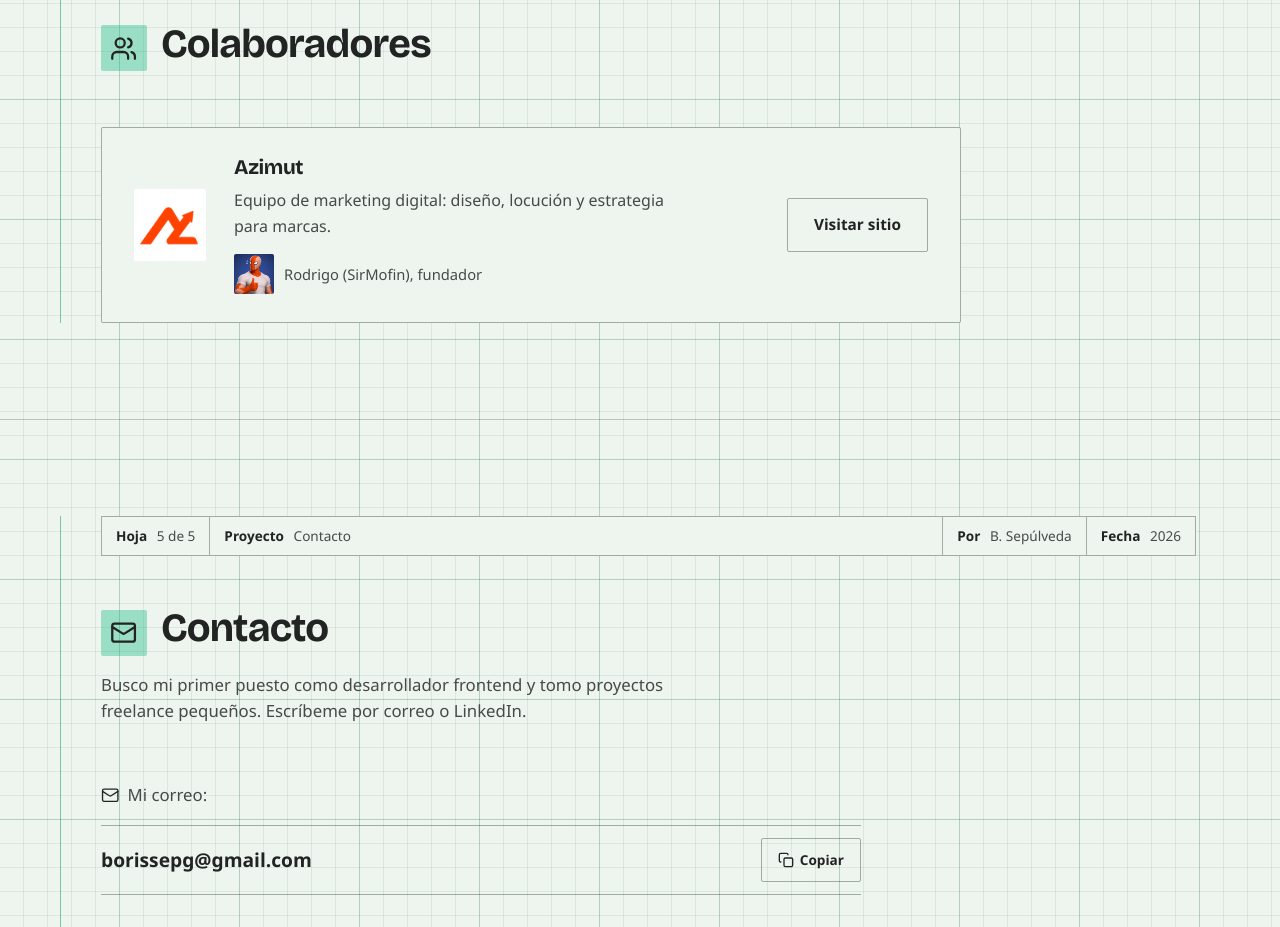
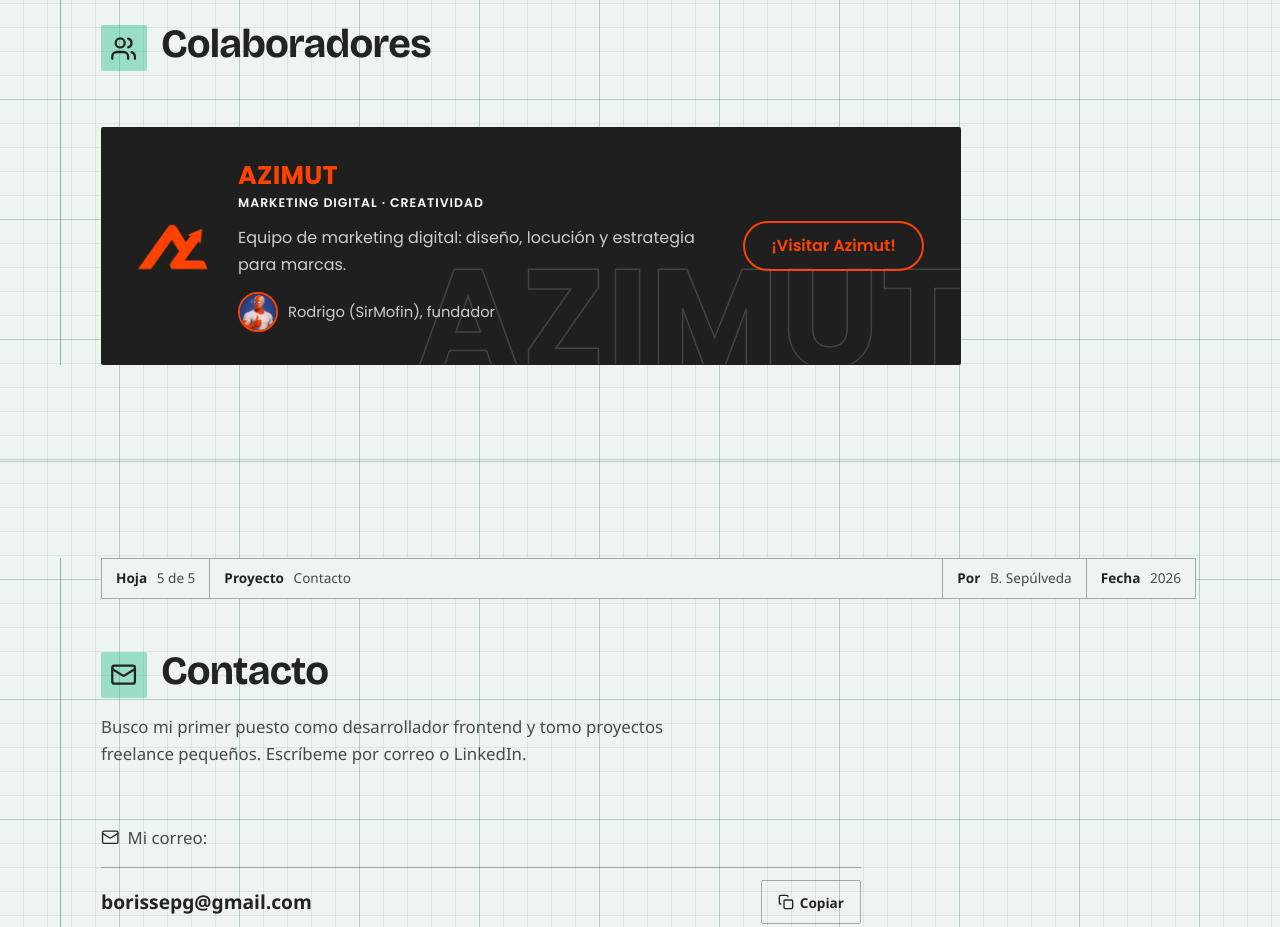
Before and after one commit to BorisSepulvedaG/Portafolio, a plain HTML site: page index.html in a window 1280 px wide. Shown: the part 3740-4667 px from the top of the page. Drawn offline with nearby package versions, Linux system fonts and the light colour scheme; a web font is replaced by a local one.

Commit message:
feat(colaboradores): tarjeta de azimut con su propia identidad visual
- carbon #1f1f1f, naranja #ff4200, poppins y boton en pildora como en sirmofin.online
- "azimut" en contorno detras del contenido, igual que su portada
- boton sin relleno en reposo para que el texto naranja cumpla 4.9:1
- en movil el logo va arriba y el contorno no queda detras del boton

```diff
--- a/index.html
+++ b/index.html
@@ -23,13 +23,13 @@
     <!-- Tipografías: Bricolage Grotesque (títulos), Atkinson Hyperlegible Next (texto), JetBrains Mono (código) -->
     <link rel="preconnect" href="https://fonts.googleapis.com">
     <link rel="preconnect" href="https://fonts.gstatic.com" crossorigin>
-    <link href="https://fonts.googleapis.com/css2?family=Atkinson+Hyperlegible+Next:wght@400..700&family=Bricolage+Grotesque:opsz,wght@12..96,600..700&family=JetBrains+Mono:wght@400;600;700&display=swap" rel="stylesheet">
+    <link href="https://fonts.googleapis.com/css2?family=Atkinson+Hyperlegible+Next:wght@400..700&family=Bricolage+Grotesque:opsz,wght@12..96,600..700&family=JetBrains+Mono:wght@400;600;700&family=Poppins:wght@400;600;700&display=swap" rel="stylesheet">
 
     <!-- Tema antes del primer pintado (evita parpadeo en tema claro) -->
-    <script src="theme-init.js?v=2.1.0"></script>
+    <script src="theme-init.js?v=2.2.0"></script>
 
     <!-- Hoja de estilos principal -->
-    <link rel="stylesheet" href="styles.css?v=2.1.0">
+    <link rel="stylesheet" href="styles.css?v=2.2.0">
 
     <!-- Datos estructurados JSON-LD (SEO) -->
     <script type="application/ld+json">
@@ -338,19 +338,22 @@
                     <h2 id="colaboradores-heading" class="section-title"><span class="title-icon"><svg class="icon" aria-hidden="true" focusable="false"><use href="#i-users"/></svg></span>Colaboradores</h2>
                 </div>
 
-                <article class="collab-card">
+                <!-- Tarjeta con la identidad de Azimut (carbón, naranja #FF4200, Poppins), como un volante pegado en la hoja -->
+                <article class="collab-card collab-azimut">
+                    <span class="collab-echo" aria-hidden="true">AZIMUT</span>
                     <img src="assets/azimut-logo.png" alt="Logo de Azimut" class="collab-logo" width="72" height="72" loading="lazy" decoding="async">
                     <div class="collab-body">
                         <h3 class="collab-name">Azimut</h3>
+                        <p class="collab-tagline">Marketing digital · Creatividad</p>
                         <p class="collab-desc">Equipo de marketing digital: diseño, locución y estrategia para marcas.</p>
                         <div class="collab-person">
                             <img src="assets/sirmofin-avatar.png" alt="Avatar de SirMofin" class="collab-avatar" width="40" height="40" loading="lazy" decoding="async">
                             <span>Rodrigo (SirMofin), fundador</span>
                         </div>
                     </div>
-                    <a href="https://sirmofin.online/" target="_blank" rel="noopener noreferrer" class="btn btn-secondary collab-link">
-                        <span>Visitar sitio</span>
-                        <span class="visually-hidden">de Azimut (se abre en una pestaña nueva)</span>
+                    <a href="https://sirmofin.online/" target="_blank" rel="noopener noreferrer" class="collab-link">
+                        <span>¡Visitar Azimut!</span>
+                        <span class="visually-hidden">(se abre en una pestaña nueva)</span>
                     </a>
                 </article>
             </div>
@@ -470,6 +473,6 @@
     </div>
 
     <!-- Script de interactividad y comportamiento -->
-    <script src="main.js?v=2.1.0"></script>
+    <script src="main.js?v=2.2.0"></script>
 </body>
 </html>
--- a/styles.css
+++ b/styles.css
@@ -1881,3 +1881,126 @@ body {
         gap: 24px;
     }
 }
+
+/* --- COLABORADOR: VOLANTE DE AZIMUT PEGADO EN LA HOJA ---
+   Excepción documentada: esta tarjeta lleva la identidad de Azimut
+   (carbón #1f1f1f, naranja #FF4200, Poppins, botón píldora) y no la del cuaderno.
+   Se ve igual en tema claro y oscuro porque es su marca, no la nuestra. */
+
+.collab-azimut {
+    --az-bg: #1f1f1f;
+    --az-orange: #ff4200;
+    --az-ink: #ffffff;
+    --az-ink-soft: rgba(255, 255, 255, 0.78);
+    position: relative;
+    overflow: hidden;
+    isolation: isolate;
+    padding: 32px 36px;
+    background-color: var(--az-bg);
+    color: var(--az-ink);
+    border: 1px solid var(--ink-rule);
+    border-radius: var(--radius-sm);
+    font-family: 'Poppins', var(--font-body);
+}
+
+[data-theme="light"] .collab-azimut {
+    background-color: var(--az-bg);
+}
+
+/* El gesto de su portada: "AZIMUT" enorme en contorno, detrás del contenido */
+.collab-echo {
+    position: absolute;
+    right: -0.04em;
+    bottom: -0.18em;
+    z-index: -1;
+    font-family: 'Poppins', var(--font-body);
+    font-weight: 700;
+    font-size: clamp(4.5rem, 11vw, 9rem);
+    line-height: 1;
+    letter-spacing: 0.01em;
+    color: transparent;
+    -webkit-text-stroke: 1.5px rgba(255, 255, 255, 0.16);
+    pointer-events: none;
+    user-select: none;
+}
+
+.collab-azimut .collab-logo {
+    background-color: transparent;
+    padding: 0;
+}
+
+.collab-azimut .collab-name {
+    font-family: 'Poppins', var(--font-body);
+    font-weight: 700;
+    font-size: 1.6rem;
+    letter-spacing: 0.01em;
+    text-transform: uppercase;
+    color: var(--az-orange);
+    margin-bottom: 2px;
+}
+
+.collab-tagline {
+    font-size: 0.78rem;
+    font-weight: 600;
+    letter-spacing: 0.08em;
+    text-transform: uppercase;
+    color: var(--az-ink);
+    margin-bottom: 12px;
+}
+
+.collab-azimut .collab-desc,
+.collab-azimut .collab-person {
+    color: var(--az-ink-soft);
+}
+
+.collab-azimut .collab-avatar {
+    border-radius: 9999px;
+    border: 2px solid var(--az-orange);
+}
+
+/* Su botón: píldora con borde naranja de 2px; sin relleno en reposo para que el texto naranja llegue a 4.9:1 */
+.collab-azimut .collab-link {
+    display: inline-flex;
+    align-items: center;
+    justify-content: center;
+    min-height: 44px;
+    padding: 10px 26px;
+    border: 2px solid var(--az-orange);
+    border-radius: 9999px;
+    background-color: transparent;
+    color: var(--az-orange);
+    font-family: 'Poppins', var(--font-body);
+    font-weight: 600;
+    white-space: nowrap;
+    transition: background-color var(--transition-fast), color var(--transition-fast);
+}
+
+.collab-azimut .collab-link:hover {
+    background-color: var(--az-orange);
+    color: var(--az-bg);
+}
+
+.collab-azimut .collab-link:focus-visible {
+    outline: 2px solid var(--az-ink);
+    outline-offset: 3px;
+}
+
+@media (max-width: 768px) {
+    .collab-azimut {
+        grid-template-columns: 1fr;
+        gap: 16px;
+        padding: 24px 20px;
+    }
+
+    .collab-azimut .collab-logo {
+        width: 52px;
+        height: 52px;
+    }
+
+    /* En móvil el contorno va arriba, para no quedar detrás del botón */
+    .collab-echo {
+        top: -0.12em;
+        bottom: auto;
+        font-size: 5rem;
+    }
+}
```
